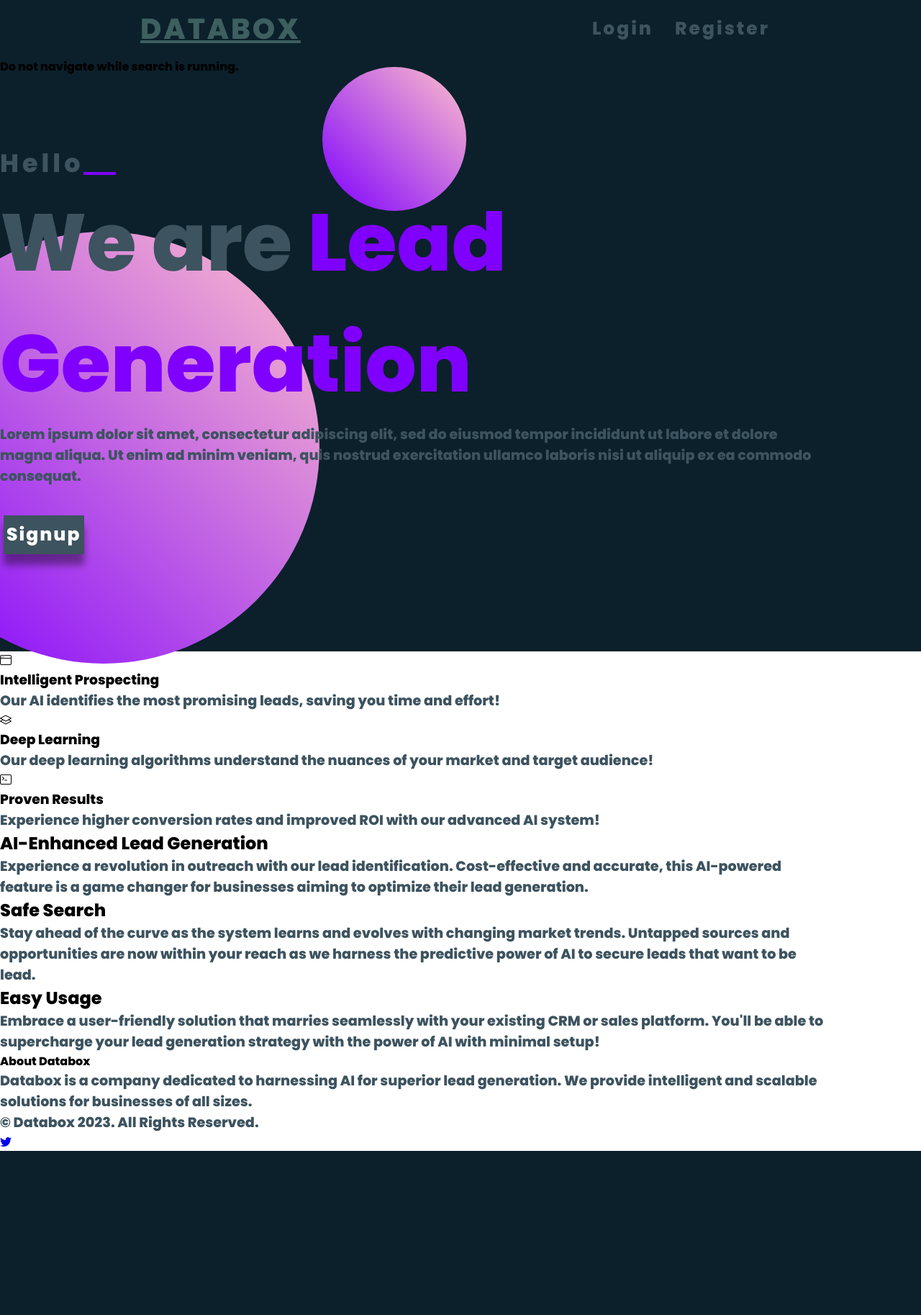
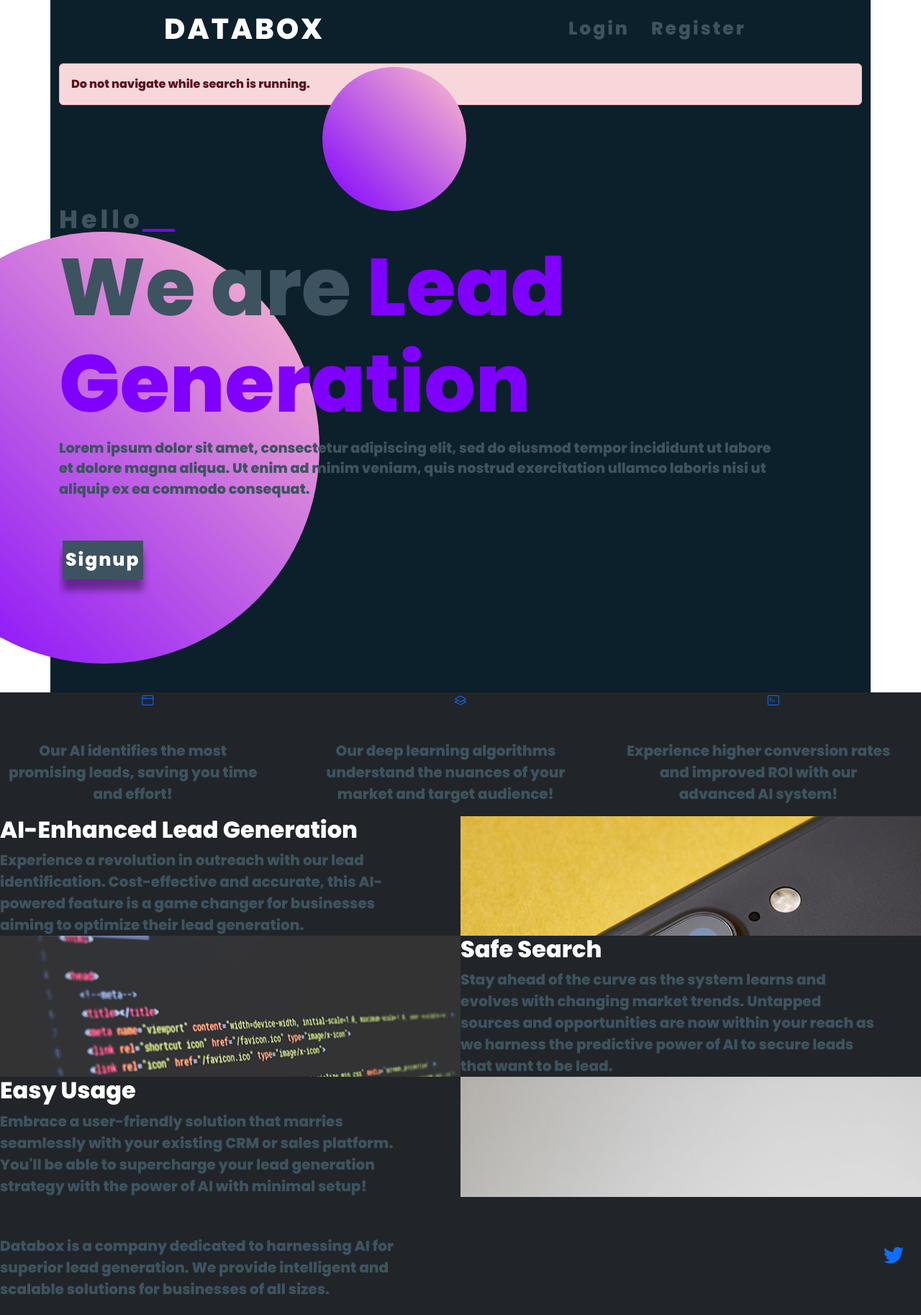
Before and after one commit to Sohlar/lgen, a Flask app: page / in a window 1280 px wide. Shown: the whole page at 72% size. Before the commit the page ends 1599 px from the top, so only its background shows below. Run offline with Flask 3, Linux system fonts and the light colour scheme; some libraries are stand-ins or nearby versions.

Commit message:
Update base2.html

```diff
--- a/app/templates/base2.html
+++ b/app/templates/base2.html
@@ -6,8 +6,8 @@
     <title>Databox</title>
     <link href="https://fonts.googleapis.com/css?family=Roboto&display=swap" rel="stylesheet">
     <link href="https://cdn.jsdelivr.net/npm/bootstrap-icons@1.5.0/font/bootstrap-icons.css" rel="stylesheet" type="text/css" />
-    <!-- <link href="https://cdnjs.cloudflare.com/ajax/libs/font-awesome/6.4.0/css/all.min.css" rel="stylesheet">-->
-   <!--  <link href="https://cdn.jsdelivr.net/npm/bootstrap@5.3.0-alpha1/dist/css/bootstrap.min.css" rel="stylesheet"> -->
+    <link href="https://cdnjs.cloudflare.com/ajax/libs/font-awesome/6.4.0/css/all.min.css" rel="stylesheet">
+    <link href="https://cdn.jsdelivr.net/npm/bootstrap@5.3.0-alpha1/dist/css/bootstrap.min.css" rel="stylesheet">
     <!--<link rel="stylesheet" href="/static/css/base2/styles2.css">-->
     <link rel="stylesheet" href="/static/css/base2/home_styles.css?v=1">
 
```
